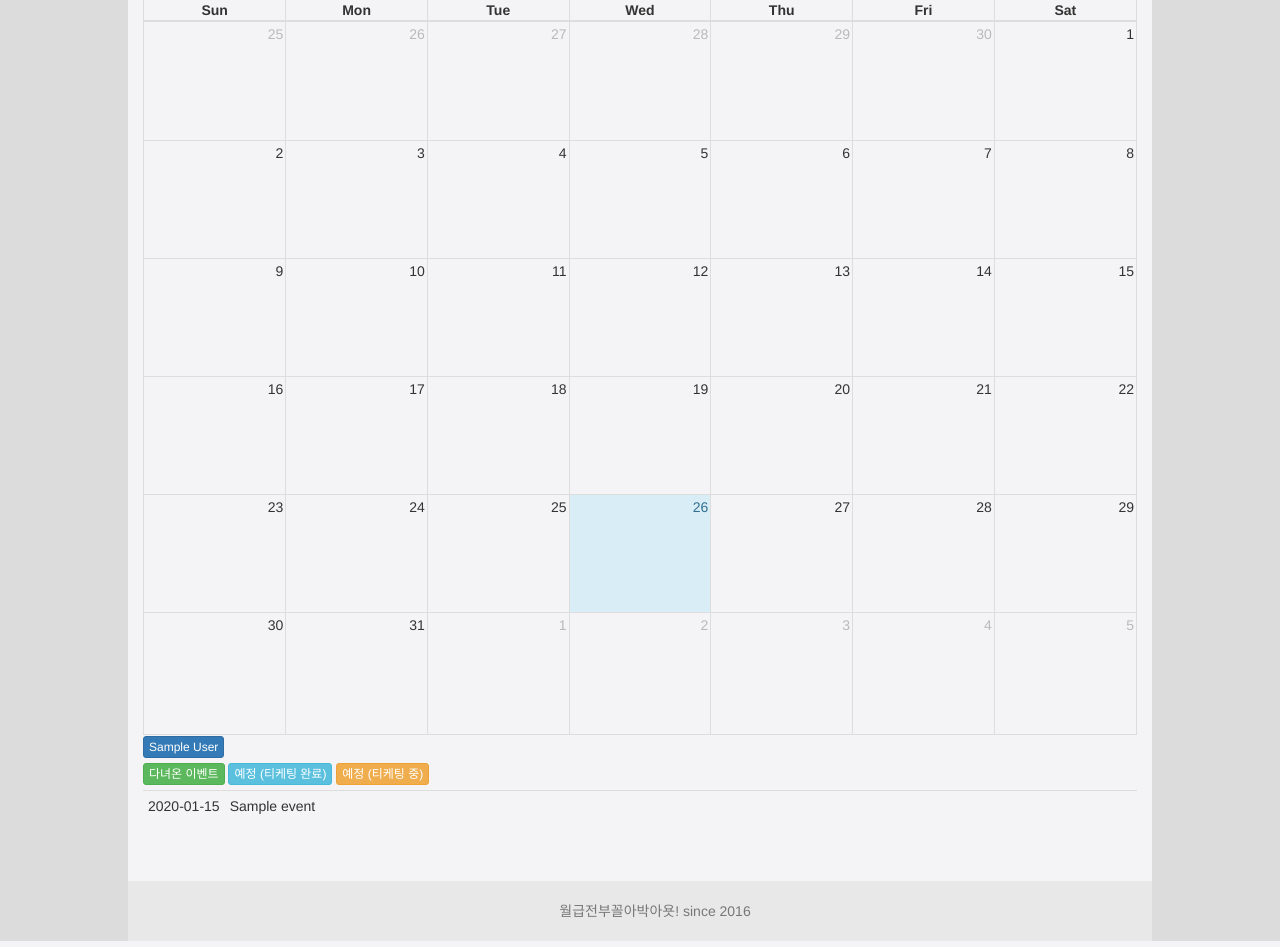
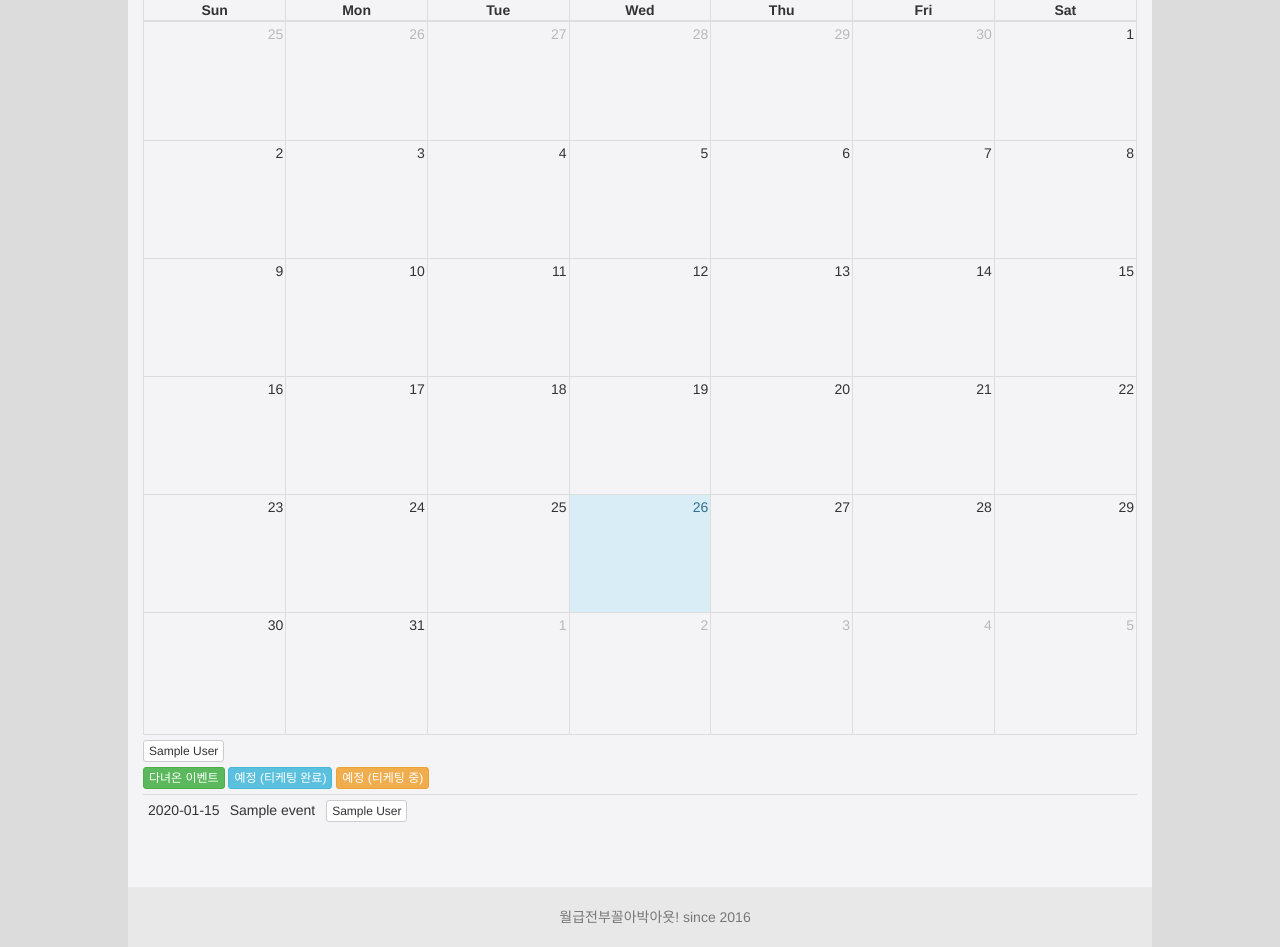
Before and after one commit to eventerkr/eventerkr, a Django app: page / in a window 1280 px wide. Shown: the part 521-1468 px from the top of the page. Run offline with Django 3.2, Linux system fonts and the light colour scheme; tables that the repository leaves empty hold one stand-in row (values such as "Sample post"); lists and menus that the app fills with data are empty; some libraries are stand-ins or nearby versions.

Commit message:
implement user tagging/filtering with disabling status filtering

```diff
--- a/index/static/css/index.css
+++ b/index/static/css/index.css
@@ -1,5 +1,9 @@
 body {
     background-color: #DCDCDC;
+}
+
+#event-calendar {
+    margin-bottom: 4px;
 }
 
 /* Wrapper for page content to push down footer */
--- a/index/static/js/index.js
+++ b/index/static/js/index.js
@@ -1,4 +1,5 @@
 var filter_status_list = [];
+var user_status_list = [];
 
 $(document).ready(function() {
     //console.log(events_list);
@@ -60,6 +61,31 @@ function hideAllDetails() {
     }
 }
 
+function disableUserStatusButtons() {
+    //console.log(user_status_list);
+    var buttons = document.getElementById("filter-user-button").getElementsByTagName('button');
+    if (user_status_list.length == 0) {
+        for (var i=0; i<buttons.length; i++) {
+            buttons[i].className = buttons[i].className.replace(" button_disabled", "");
+        }
+        return;
+    }
+
+    for (var i=0; i<buttons.length; i++) {
+        if (!buttons[i].className.includes(" button_disabled")) {
+            buttons[i].className += " button_disabled";
+        }
+    }
+
+    for (var i=0; i<user_status_list.length; i++) {
+        user_id = user_status_list[i] - 1;
+        //console.log(buttons[i].className);
+        if (buttons[user_id].className.includes(" button_disabled")) {
+            buttons[user_id].className = buttons[user_id].className.replace(" button_disabled", "");
+        }
+    }
+}
+
 function disableFilterStatusButtons() {
     //console.log(filter_status_list);
     var buttons = document.getElementById("filter-status-button").getElementsByTagName('button');
@@ -86,6 +112,51 @@ function disableFilterStatusButtons() {
 }
 
 $(document).ready(function() {
+    $("#filter-user-button button").click(function(e) {
+        hideAllDetails();
+        target_id = e.currentTarget.id;
+        if (user_status_list.includes(target_id)) {
+            const index = user_status_list.indexOf(target_id);
+            user_status_list.splice(index, 1);
+
+        } else {
+            user_status_list.push(target_id);
+        }
+        var table = document.getElementById("event_table");
+        var lst = document.getElementsByTagName("tr");
+        //console.log(lst);
+        for (var i=0; i<lst.length; i++) {
+            var cols = lst[i].getElementsByTagName('td');
+            for (var j=0; j<cols.length; j++) {
+                col = cols[j];
+                if (col.id == "eventuserid") {
+                    //console.log(col.id);
+                    //console.log(col.innerText);
+                    var found = false;
+                    if (user_status_list.length == 0) {
+                        found = true;
+                    } else {
+                        for (var k=0; k<user_status_list.length; k++) {
+                            if (col.innerText.includes(user_status_list[k])) {
+                                found = true;
+                            }
+                            //console.log(col.innerText)
+                            //console.log(user_status_list[k])
+                        }
+                    }
+                    if (found) {
+                        lst[i].style.display = '';
+                    } else {
+                        lst[i].style.display = 'none';
+                    }
+                }
+            }
+        }
+        lst.border=1;
+        disableUserStatusButtons();
+    });
+
+/*
     $("#filter-status-button button").click(function(e) {
         hideAllDetails();
         target_id = e.currentTarget.id;
@@ -118,7 +189,7 @@ $(document).ready(function() {
         }
         lst.border=1;
         disableFilterStatusButtons();
-    });
+    }); */
 });
 
 $(document).ready(function() {
--- a/index/templates/index/test.html
+++ b/index/templates/index/test.html
@@ -103,7 +103,7 @@
                         </div>
                         <div id="filter-user-button" class="container-fluid filter-row">
                             {% for user in users %}
-                                <button id="filter-user-"{{ user.id }} type="button" class="btn btn-primary btn-xs">{{ user.name }}</button>
+                                <button id="{{ user.id }}" type="button" class="btn btn-default btn-xs">{{ user.name }}</button>
                             {% endfor %}
                         </div>
                         <div id="filter-status-button" class="container-fluid filter-row">
@@ -124,8 +124,14 @@
                                 <tr id={{ event.id }}>
                                 {% endif %}
                                     <td class="event-date-cell">{{ event.date|date:'Y-m-d' }}</td>
-                                    <td>{{ event.name }}</td>
+                                    <td>
+                                        {{ event.name }}&ensp;
+                                        {% for attendee in event.users.all %}
+                                            <button type="button" class="btn btn-default btn-xs">{{ attendee.name }}</button>
+                                        {% endfor %}
+                                    </td>
                                     <td id="eventstatusid" style="display:none;">{{ event.eventstatusid }}</td>
+                                    <td id="eventuserid" style="display:none;">{% for attendee in event.users.all %} {{ attendee.id }} {% endfor %}</td>
                                 </tr>
                                 <tr id=detail-{{ event.id }} style="display:none;">
                                     <td colspan="3">
--- a/index/views.py
+++ b/index/views.py
@@ -7,7 +7,7 @@ from django.forms.models import model_to_dict
 def index(request):
     users = User.objects.all()
     events = Event.objects.all().order_by('date').reverse().select_related()
-    artistsrel = Eventartistrel.objects.all().select_related()
+    #artistsrel = Eventartistrel.objects.all().select_related()
     argudict = {'users': users,
                 'events': events}
     return render(request, 'index/test.html', argudict)
```
